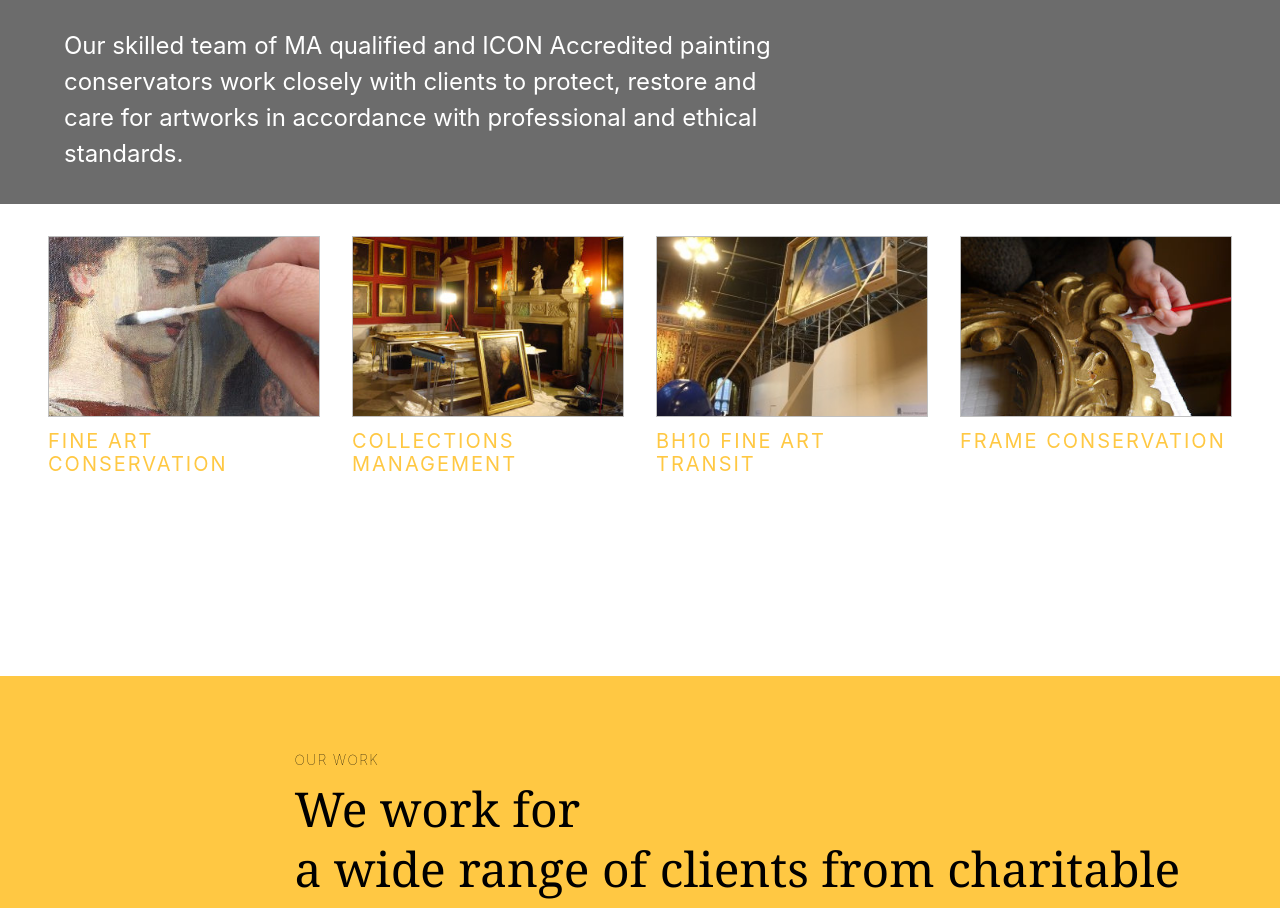
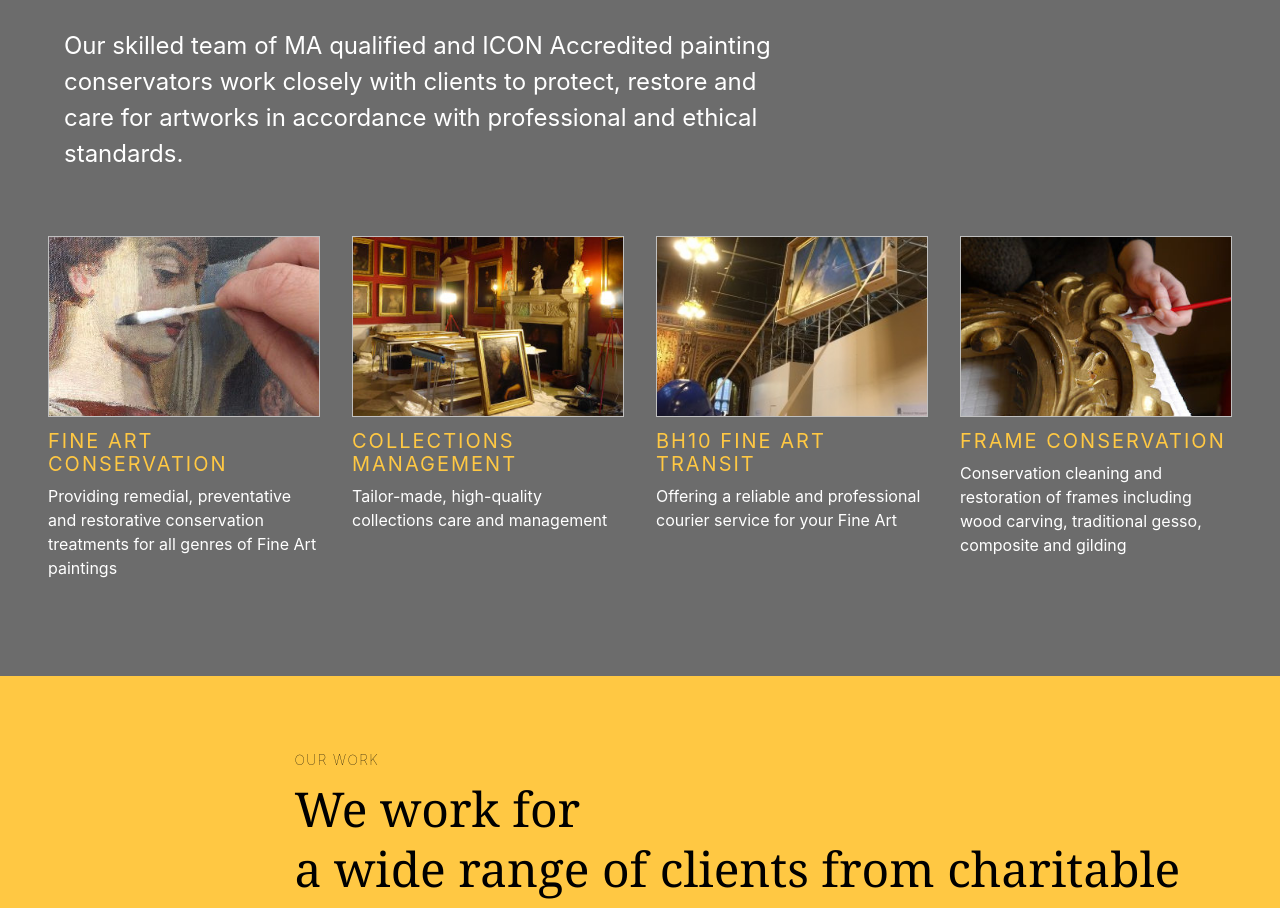
Before and after one commit to wearethoughtfox/brickhouse, a Jekyll site: the page built from index.html, in a window 1280 px wide. Shown: the part 1248-2156 px from the top of the page. Built offline with Jekyll 4.4.1, drawn with Linux system fonts in a browser that asks for light colours; a script that is not in the unit is left out.

Commit message:
Update Pages “home”

```diff
--- a/index.html
+++ b/index.html
@@ -25,7 +25,7 @@
 
 </section>
 
-<section class="bg-white pv5 ph4 ph4-l pt3-l overflow-hidden" id="service">
+<section class="bg-secondary pv5 ph4 ph4-l pt3-l overflow-hidden" id="service">
     {% for service in site.services %}
 
 <article class="fl w-100 w-25-l pa3-ns pb4" data-aos="fade-up">
```
